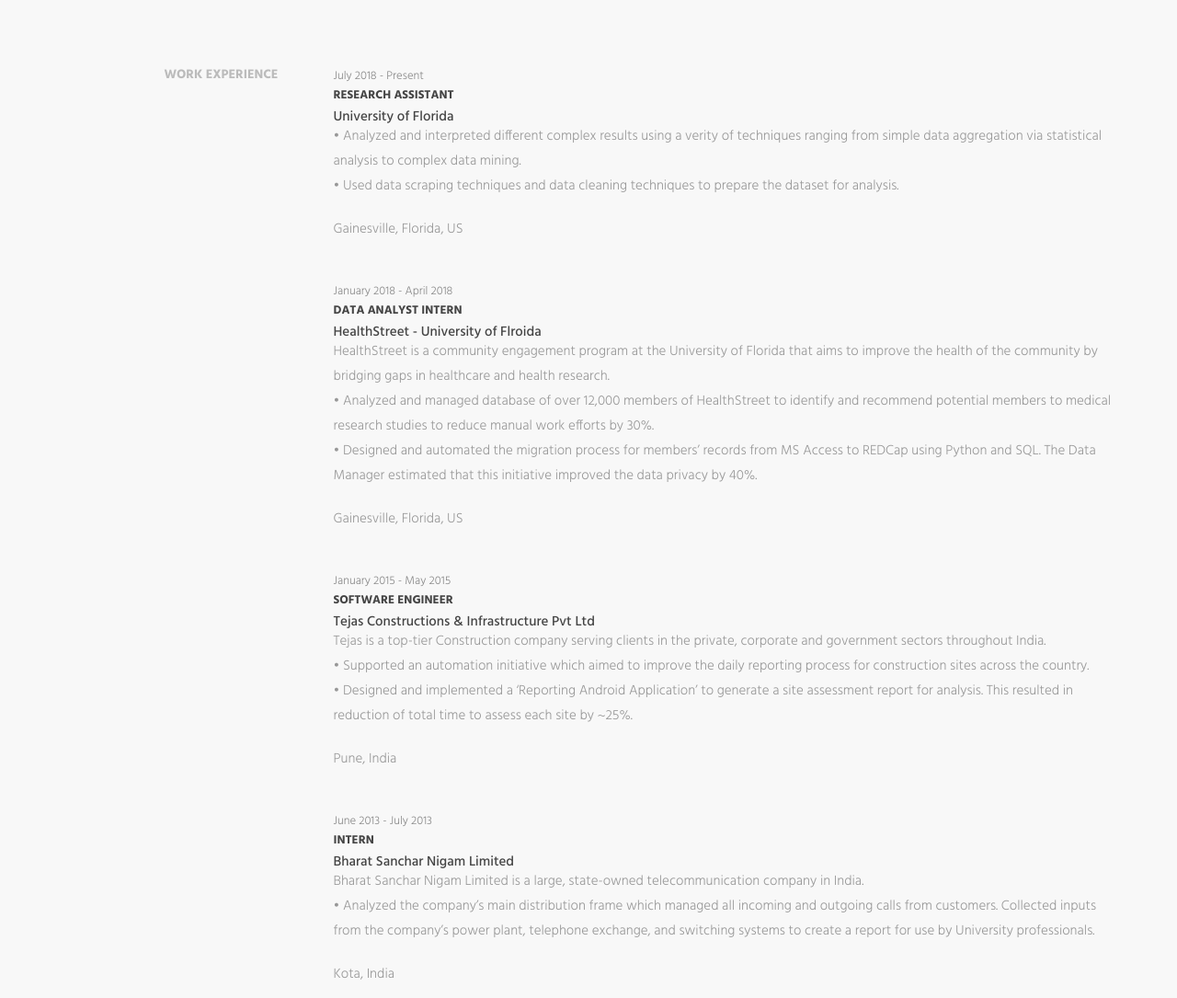
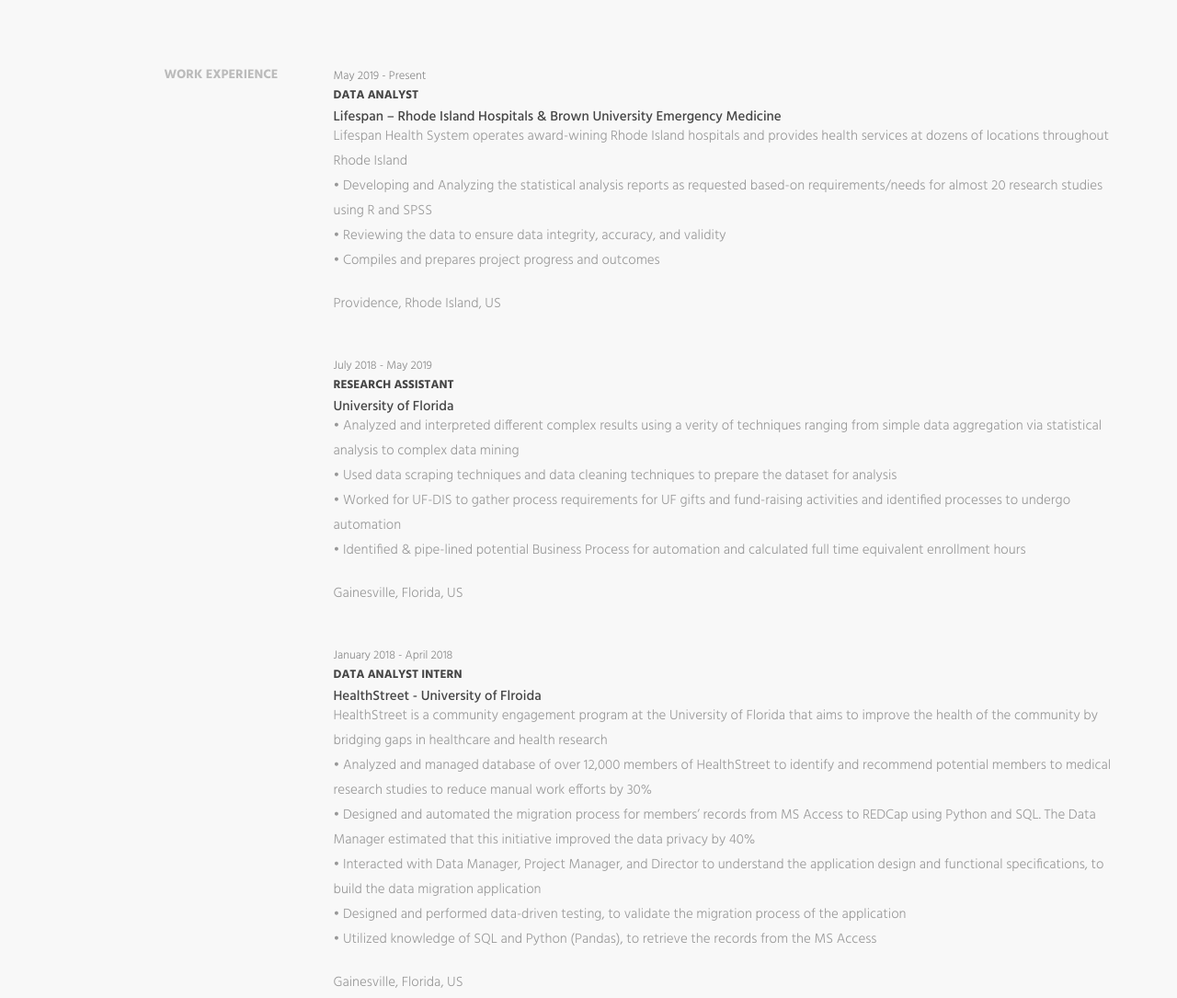
Before and after one commit to himanshuvaishnav/resume, a plain HTML site: page index.html in a window 1280 px wide. Shown: the part 840-1925 px from the top of the page at 92% size. Drawn offline with Linux system fonts and the light colour scheme.

Commit message:
update work

```diff
--- a/index.html
+++ b/index.html
@@ -53,7 +53,7 @@
             <div class="col-md-9">
                 <div class="name-wrapper">
                     <h1 class="name">Himanshu R Vaishnav</h1>
-                    <span>Information Systems | Actively seeking a Business/Data Analytics full-time opportunity | Certified RPA Professional</span>
+                    <span>Information Systems | Passively seeking a Business/Data Analytics full-time opportunity | Certified RPA Professional</span>
                 </div>
                 <p>
                     Throughout my life, I’ve approached every challenge with enthusiasm, creativity, and ceaseless desire to achieve success.
@@ -87,8 +87,8 @@
                     <div class="col-md-3">
                         <address>
                             <strong>Address</strong><br>
-                            4850 Veracity Pt, 2-250<br>
-                            Sanford, FL 32771
+                            259 Weybosset St, Apt 202<br>
+                            Providence, RI 02903
 
                         </address>
                     </div>
@@ -259,15 +259,36 @@
             </div>
             <div class="col-md-9">
 
+                <div class="row">
+                    <div class="col-md-12">
+                        <div class="content-item">
+                            <small>May 2019 - Present</small>
+                            <h3>Data Analyst</h3>
+                            <h4>Lifespan – Rhode Island Hospitals & Brown University Emergency Medicine</h4>
+                            <p>Lifespan Health System operates award-wining Rhode Island hospitals and provides health services at dozens of locations throughout Rhode Island<br>
+                                    • Developing and Analyzing the statistical analysis reports as requested based-on requirements/needs for almost 20 research studies using R and SPSS<br>
+                                    • Reviewing the data to ensure data integrity, accuracy, and validity<br>
+                                    • Compiles and prepares project progress and outcomes<br>
+                            </p>
+                            <p>Providence, Rhode Island, US</p>
+                        </div>
+                        <!-- .experience-item -->
+                    </div>
+                </div>
+
+
+
                     <div class="row">
                             <div class="col-md-12">
                                 <div class="content-item">
-                                    <small>July 2018 - Present</small>
+                                    <small>July 2018 - May 2019</small>
                                     <h3>Research Assistant</h3>
                                     <h4>University of Florida</h4>
                                     <p>
-                                            • Analyzed and interpreted different complex results using a verity of techniques ranging from simple data aggregation via statistical analysis to complex data mining.<br>
-                                            • Used data scraping techniques and data cleaning techniques to prepare the dataset for analysis.
+                                            • Analyzed and interpreted different complex results using a verity of techniques ranging from simple data aggregation via statistical analysis to complex data mining<br>
+                                            • Used data scraping techniques and data cleaning techniques to prepare the dataset for analysis<br>
+                                            • Worked for UF-DIS to gather process requirements for UF gifts and fund-raising activities and identified processes to undergo automation<br>
+                                            • Identified & pipe-lined potential Business Process for automation and calculated full time equivalent enrollment hours<br>
 
                                     </p>
                                     <p>Gainesville, Florida, US</p>
@@ -282,10 +303,13 @@
                             <small>January 2018 - April 2018</small>
                             <h3>Data Analyst Intern</h3>
                             <h4>HealthStreet - University of Flroida</h4>
-                            <p>HealthStreet is a community engagement program at the University of Florida that aims to improve the health of the community by bridging gaps in healthcare and health research.<br>
+                            <p>HealthStreet is a community engagement program at the University of Florida that aims to improve the health of the community by bridging gaps in healthcare and health research<br>
 
-                                    • Analyzed and managed database of over 12,000 members of HealthStreet to identify and recommend potential members to medical research studies to reduce manual work efforts by 30%.<br>
-                                    • Designed and automated the migration process for members’ records from MS Access to REDCap using Python and SQL. The Data Manager estimated that this initiative improved the data privacy by 40%.
+                                    • Analyzed and managed database of over 12,000 members of HealthStreet to identify and recommend potential members to medical research studies to reduce manual work efforts by 30%<br>
+                                    • Designed and automated the migration process for members’ records from MS Access to REDCap using Python and SQL. The Data Manager estimated that this initiative improved the data privacy by 40%<br>
+                                    • Interacted with Data Manager, Project Manager, and Director to understand the application design and functional specifications, to build the data migration application<br>
+                                    • Designed and performed data-driven testing, to validate the migration process of the application<br>
+                                    • Utilized knowledge of SQL and Python (Pandas), to retrieve the records from the MS Access<br>
 
                             </p>
                             <p>Gainesville, Florida, US</p>
@@ -301,10 +325,13 @@
                             <small>January 2015 - May 2015</small>
                             <h3>Software Engineer</h3>
                             <h4>Tejas Constructions & Infrastructure Pvt Ltd</h4>
-                            <p>Tejas is a top-tier Construction company serving clients in the private, corporate and government sectors throughout India.<br>
+                            <p>Tejas is a top-tier Construction company serving clients in the private, corporate and government sectors throughout India<br>
 
-                                    • Supported an automation initiative which aimed to improve the daily reporting process for construction sites across the country.<br>
-                                    • Designed and implemented a ‘Reporting Android Application’ to generate a site assessment report for analysis. This resulted in reduction of total time to assess each site by ~25%.
+                                    • Supported an automation initiative which aimed to improve the daily reporting process for construction sites across the country<br>
+                                    • Designed and implemented a ‘Reporting Android Application’ to generate a site assessment report for analysis. This resulted in reduction of total time to assess each site by ~25%<br>
+                                    • Used Agile methodology to perform various SDLC phases-requirement analysis<br>
+                                    • Participated in weekly project status meetings, to report the status and issues encountered in the application<br>
+                                    • Interacted with business users to communicate the bugs and defects encountered<br>
 
                             </p>
                             <p>Pune, India</p>
@@ -320,8 +347,8 @@
                             <small>June 2013 - July 2013</small>
                             <h3>Intern</h3>
                             <h4>Bharat Sanchar Nigam Limited</h4>
-                            <p>Bharat Sanchar Nigam Limited is a large, state-owned telecommunication company in India.<br>
-                                    • Analyzed the company’s main distribution frame which managed all incoming and outgoing calls from customers. Collected inputs from the company’s power plant, telephone exchange, and switching systems to create a report for use by University professionals.<br>
+                            <p>Bharat Sanchar Nigam Limited is a large, state-owned telecommunication company in India<br>
+                                    • Analyzed the company’s main distribution frame which managed all incoming and outgoing calls from customers. Collected inputs from the company’s power plant, telephone exchange, and switching systems to create a report for use by University professionals<br>
                             </p>
                             <p>Kota, India</p>
                         </div>
@@ -1129,8 +1156,8 @@
                     <div class="col-md-3">
                         <address>
                             <strong>Address</strong><br>
-                            4850 Veracity Pt, 2-250<br>
-                            Sanford, FL 32771
+                            259 Weybosset St, Apt 250<br>
+                            Providence, RI 02903
 
                         </address>
                     </div>
```
Also changed, not shown: 1 other file.
